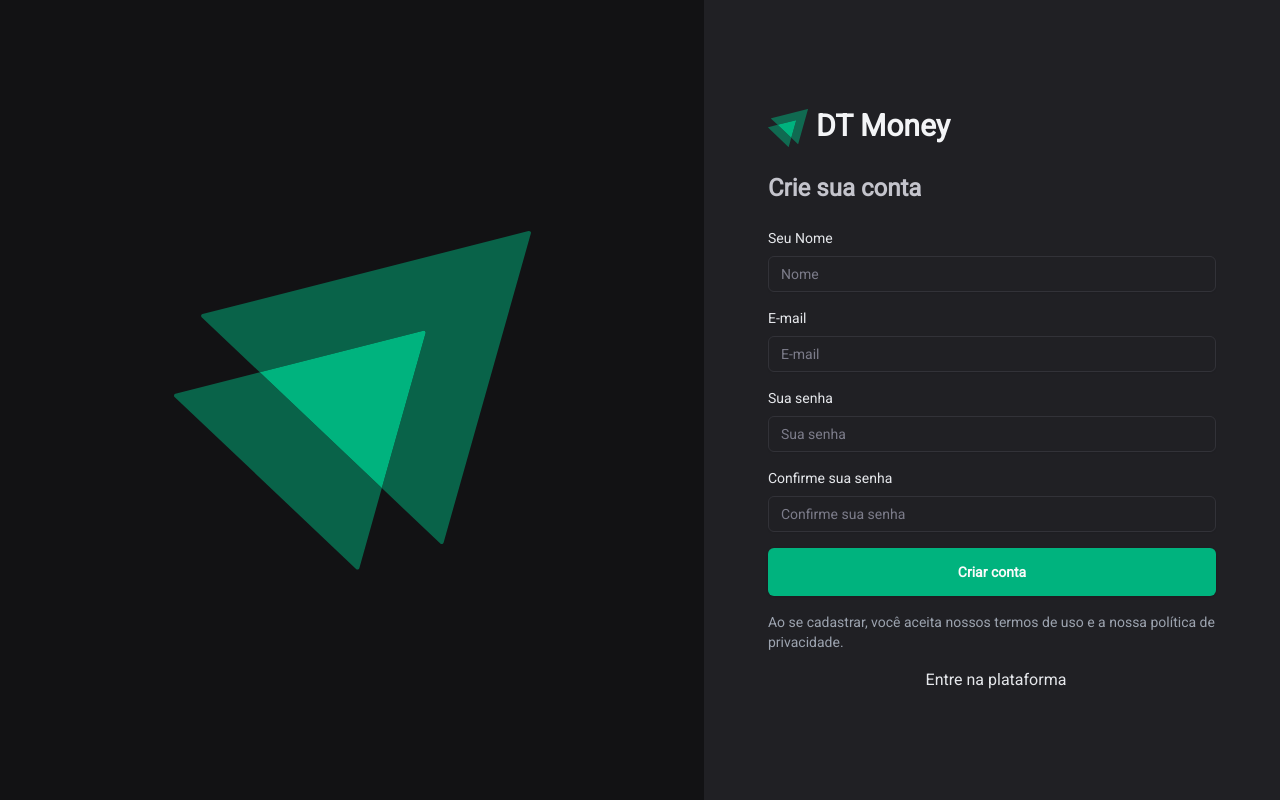
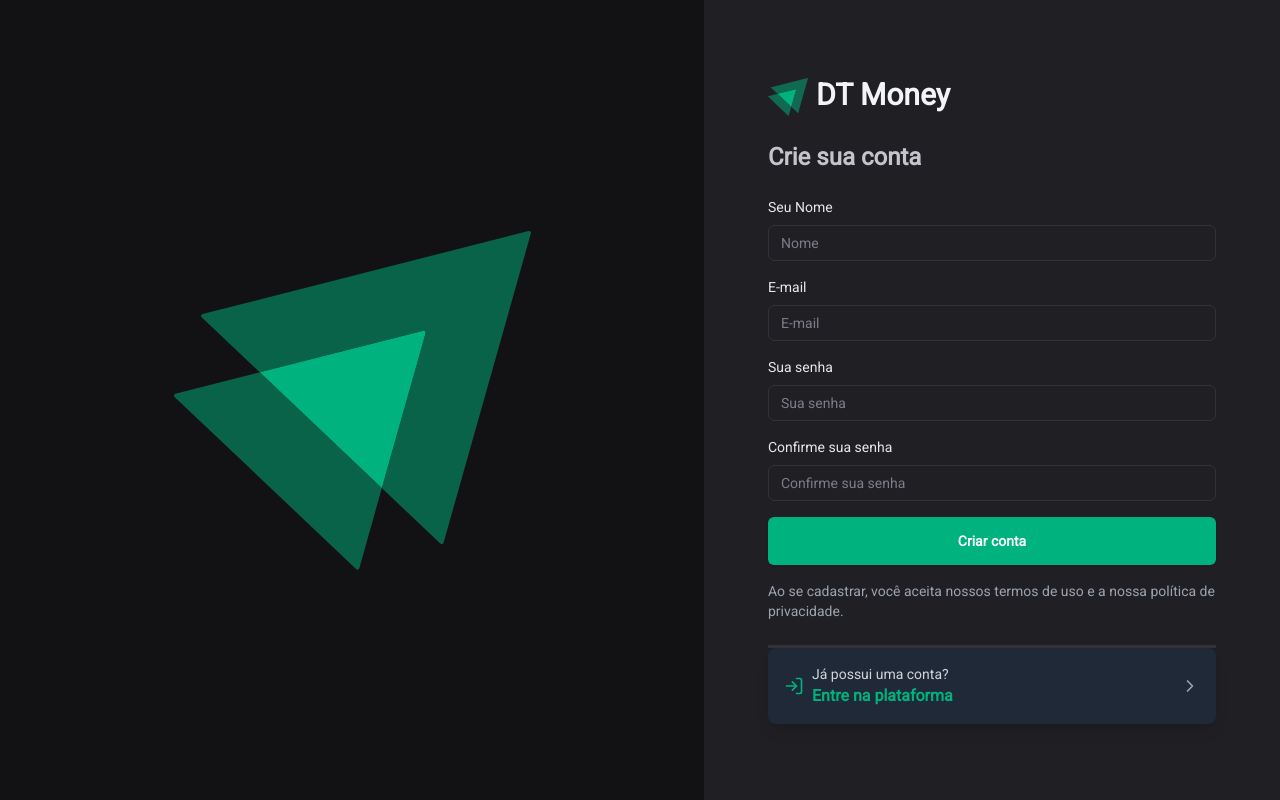
Before and after one commit to PedroHenrique1606/dtmoney-front, a Next.js app: page /signup in a window 1280 px wide. Built offline with nearby package versions, Linux system fonts and the light colour scheme.

Commit message:
feat: add component from login

```diff
--- a/src/app/signup/page.tsx
+++ b/src/app/signup/page.tsx
@@ -1,7 +1,9 @@
+import Logo from "@/assets/logodtmoney.svg";
+import { Button } from "@/components/ui/button";
+import { Input } from "@/components/ui/input";
+import { ChevronRight, LogIn } from "lucide-react";
 import Image from "next/image";
-import Logo from "@/assets/logodtmoney.svg";
-import { Input } from "@/components/ui/input";
-import { Button } from "@/components/ui/button";
+import Link from "next/link";
 
 export default function SignUp() {
   return (
@@ -84,16 +86,27 @@ export default function SignUp() {
               </a>
               .
             </p>
-
-            <div className="mt-4 text-center">
-              <a href="#" className="text-gray-200 hover:underline">
-                <div className="flex items-center justify-center">
-                  {/* Ícone aqui */}
-                  <span className="ml-2">Entre na plataforma</span>
+          </form>
+          <div className="space-y-4">
+            <div className="p-[1.5px] bg-gray4"></div>
+            <Link href={"/login"}>
+              <div className="bg-gray-800 text-gray-300 rounded-lg p-4 flex justify-between items-center shadow-lg max-w-md">
+                <div className="flex items-center">
+                  <LogIn size={20} className="text-green-light mr-2" />
+                  <div>
+                    <p className="text-sm">Já possui uma conta?</p>
+                    <Link
+                      href="/login"
+                      className="text-green-light font-semibold hover:underline"
+                    >
+                      Entre na plataforma
+                    </Link>
+                  </div>
                 </div>
-              </a>
-            </div>
-          </form>
+                <ChevronRight size={20} className="text-gray-400" />
+              </div>
+            </Link>
+          </div>
         </div>
       </div>
     </div>
--- a/src/components/Navbar.tsx
+++ b/src/components/Navbar.tsx
@@ -14,7 +14,7 @@ const Navbar = () => {
   };
 
   return (
-    <nav className="bg-gray1 text-gray6 shadow-md">
+    <nav className="bg-gray1 text-gray6 shadow-md fixed top-0 right-0 w-full z-50">
       <div className="max-w-7xl mx-auto px-4 sm:px-6 lg:px-8 flex justify-between items-center h-16">
         <Link href="/" className="flex items-center">
           <Image src={Logo} alt="DT Money" className="w-10 h-10" />
@@ -73,17 +73,19 @@ const Navbar = () => {
         </button>
       </div>
 
-      {/* Mobile menu modal */}
-      {isMenuOpen && (
-        <div className="fixed inset-0 bg-black bg-opacity-50 flex justify-center items-center z-50">
-          <div className="bg-gray1 rounded-lg p-6 w-3/4 max-w-sm text-center">
+      <div
+        className={`fixed inset-y-0 right-0 bg-gray1 shadow-lg transform ${
+          isMenuOpen ? "translate-x-0" : "translate-x-full"
+        } transition-transform duration-300 ease-in-out z-50 w-64`}
+      >
+        <div className="p-6">
           <button
             onClick={toggleMenu}
-              className="absolute top-4 right-4 text-white text-2xl"
+            className="text-white text-2xl absolute top-4 right-4"
           >
             &times;
           </button>
-            <ul className="space-y-4 text-sm font-medium">
+          <ul className="space-y-4 text-sm font-medium mt-8">
             <li>
               <Link
                 href="#features"
@@ -115,13 +117,19 @@ const Navbar = () => {
               <a href="login">
                 <Button onClick={toggleMenu}>Login</Button>
               </a>
-                <a href="singin">
+              <a href="signup">
                 <Button onClick={toggleMenu}>Cadastrar</Button>
               </a>
             </div>
           </ul>
         </div>
       </div>
+
+      {isMenuOpen && (
+        <div
+          className="fixed inset-0 bg-black bg-opacity-50 z-40 md:hidden"
+          onClick={toggleMenu}
+        ></div>
       )}
     </nav>
   );
```
Lines whose indentation alone changed are shown as unchanged.
